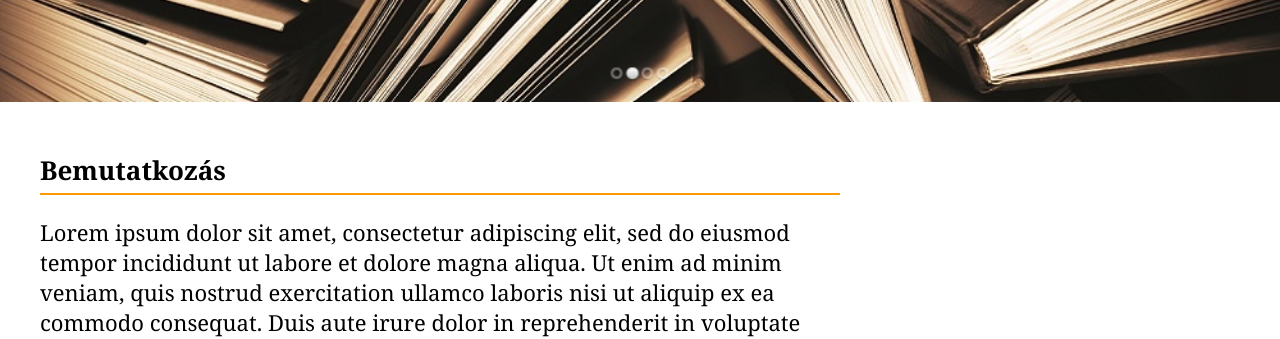
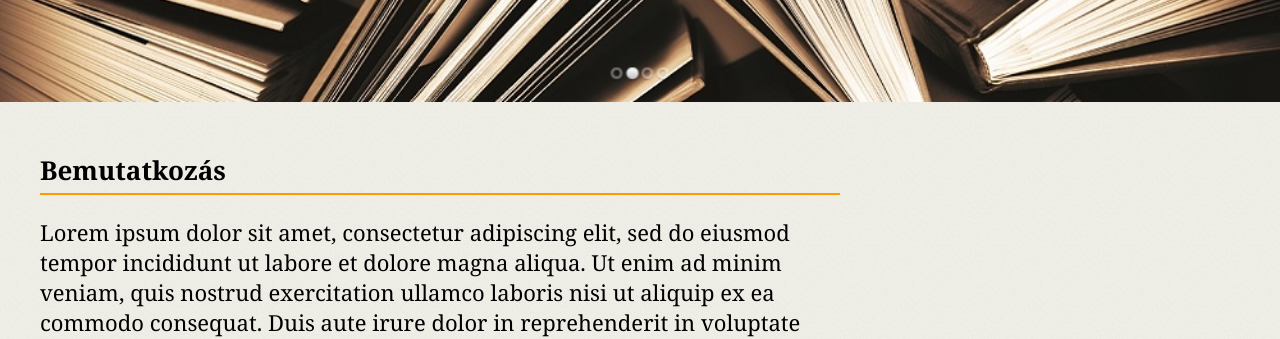
Before and after one commit to tompascall/evol, a plain HTML site: page index.html in a window 1280 px wide. Shown: the part 474-813 px from the top of the page. Drawn offline with nearby package versions, Linux system fonts and the light colour scheme; a web font is replaced by a local one.

Commit message:
refactor

```diff
--- a/css/main.css
+++ b/css/main.css
@@ -7,6 +7,7 @@ header, section, footer, aside, nav, main, article, figure {
 body {
   margin: 0;
   padding: 0;
+  background-image: url("../img/repeatable-bkg_more-lighter.jpg");
 }
 
 
```
Also changed, not shown: index.html (+2 -3 lines), img/repeatable-bkg_more-lighter.jpg (added).
